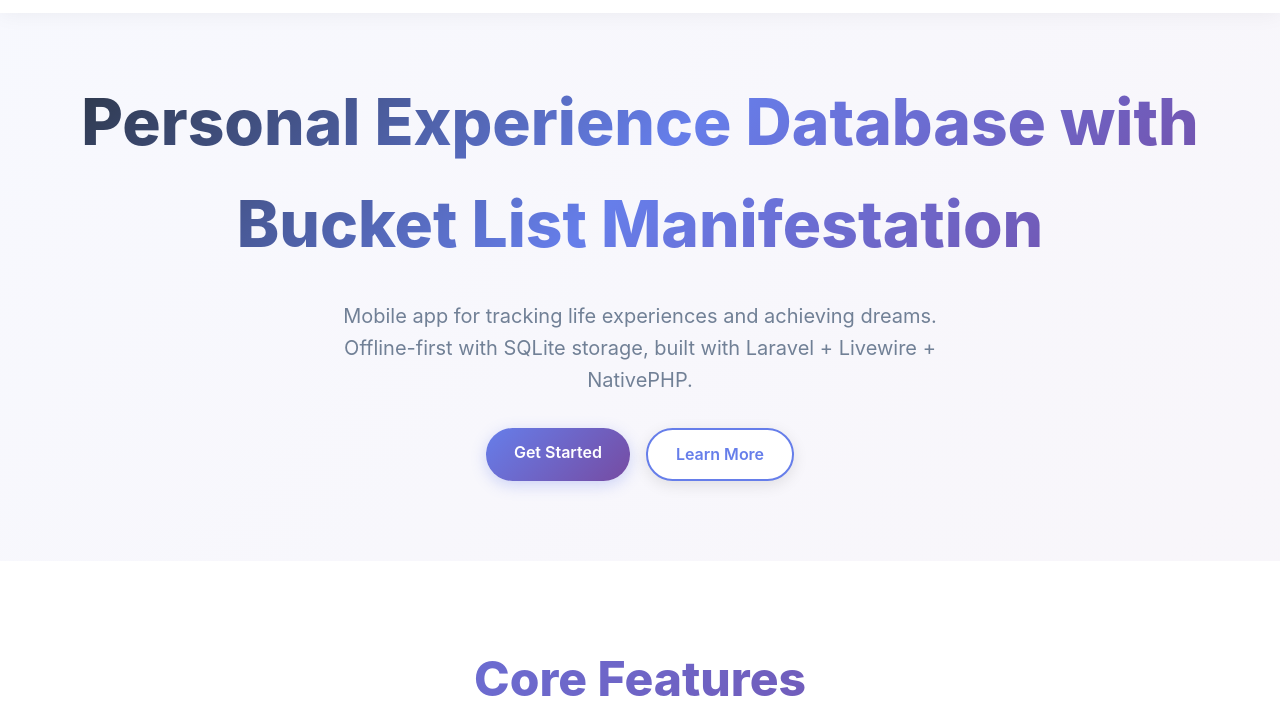
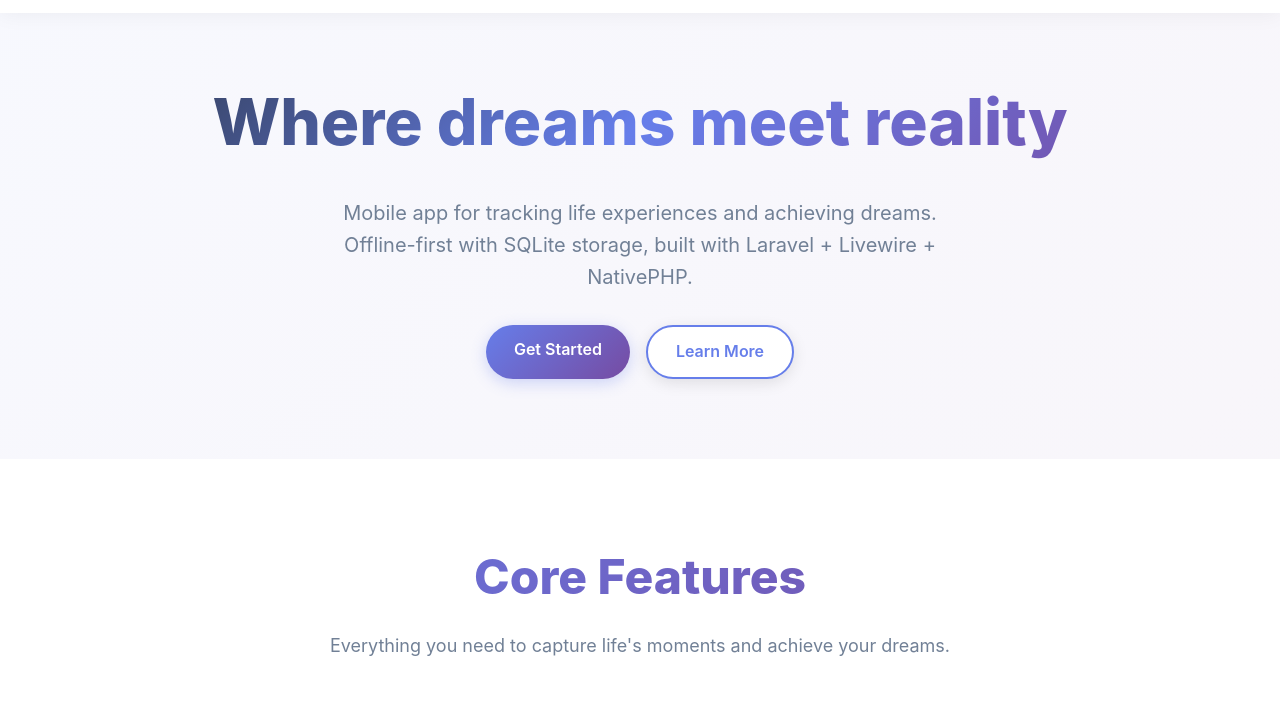
Before and after one commit to jigar-dhulla/dreamory-website, a plain HTML site: page index.html in a window 1280 px wide. Shown: the part 57-779 px from the top of the page. Drawn offline with nearby package versions, Linux system fonts and the light colour scheme.

Commit message:
Update hero section heading for improved messaging

```diff
--- a/index.html
+++ b/index.html
@@ -786,7 +786,7 @@
     <!-- Hero Section -->
     <section class="hero">
         <div class="container">
-            <h1>Personal Experience Database with Bucket List Manifestation</h1>
+            <h1>Where dreams meet reality</h1>
             <p>Mobile app for tracking life experiences and achieving dreams. Offline-first with SQLite storage, built with Laravel + Livewire + NativePHP.</p>
             <div class="hero-buttons">
                 <a href="#download" class="cta-button">Get Started</a>
```
